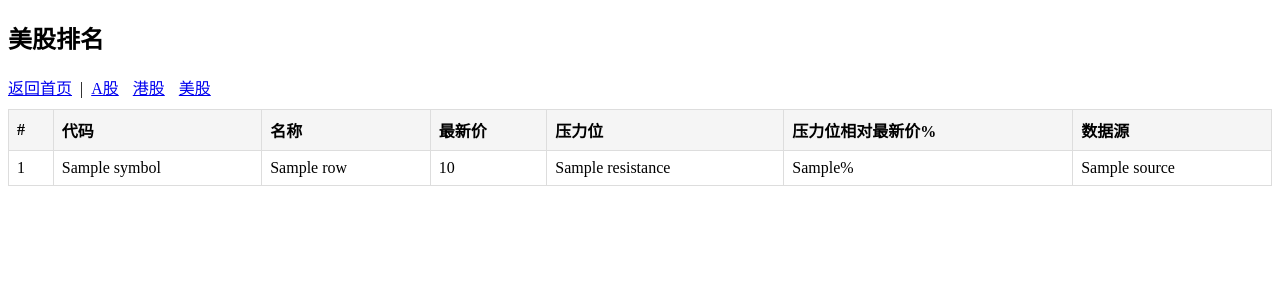
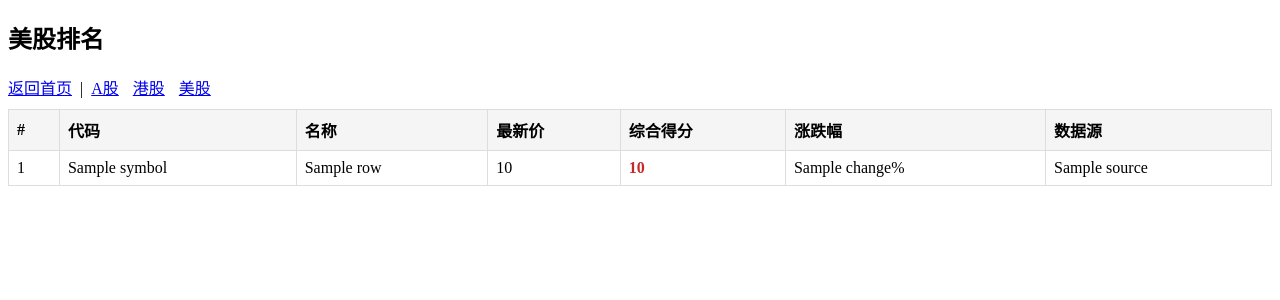
Before and after one commit to jinshenjinsi/StockAnalyzerApp_iPad, a Flask app: template templates/ranking.html in a window 1280 px wide. Shown: the top 300 px of the page. Run offline with Flask 2, Linux system fonts and the light colour scheme; the template is opened without the code that fills it: most values are stand-ins (such as "Sample title", 1, 10 or a date in 2020).

Commit message:
完善排名显示：添加综合得分列和颜色标识
- 排名表格新增'综合得分'列，替换原来的压力位信息
- 综合得分用颜色标识：绿色(80+)、蓝色(60-79)、橙色(40-59)、红色(<40)
- 数据源显示为'综合得分排序'，明确排序依据
- 现在排名真正按综合得分从高到低显示

```diff
--- a/stock_app_final.py
+++ b/stock_app_final.py
@@ -1841,7 +1841,8 @@ def ranking_page():
                     "last_price": item["price"],
                     "resistance": round(item["price"] * 1.1, 2),
                     "resistance_pct": 10.0,
-                    "source": "历史数据构建"
+                    "source": "综合得分排序",
+                    "score": item.get("score", 0)
                 })
         elif market == "HK":
             rankings = get_market_rankings("HK")
@@ -1853,7 +1854,8 @@ def ranking_page():
                     "last_price": item["price"],
                     "resistance": round(item["price"] * 1.1, 2),
                     "resistance_pct": 10.0,
-                    "source": "历史数据构建"
+                    "source": "综合得分排序",
+                    "score": item.get("score", 0)
                 })
         elif market == "US":
             rankings = get_market_rankings("US")
--- a/templates/ranking.html
+++ b/templates/ranking.html
@@ -39,8 +39,8 @@
                 <th>代码</th>
                 <th>名称</th>
                 <th>最新价</th>
-                <th>压力位</th>
-                <th>压力位相对最新价%</th>
+                <th>综合得分</th>
+                <th>涨跌幅</th>
                 <th>数据源</th>
             </tr>
         </thead>
@@ -51,8 +51,8 @@
                 <td>{{ r.symbol }}</td>
                 <td>{% if r.name %}{{ r.name }}{% else %}-{% endif %}</td>
                 <td>{{ r.last_price }}</td>
-                <td>{{ r.resistance }}</td>
-                <td>{{ r.resistance_pct }}%</td>
+                <td style="color: {% if r.score >= 80 %}#2e7d32{% elif r.score >= 60 %}#1976d2{% elif r.score >= 40 %}#f57c00{% else %}#c62828{% endif %}; font-weight: bold;">{{ r.score }}</td>
+                <td>{{ r.change }}%</td>
                 <td>{{ r.source }}</td>
             </tr>
             {% endfor %}
```
